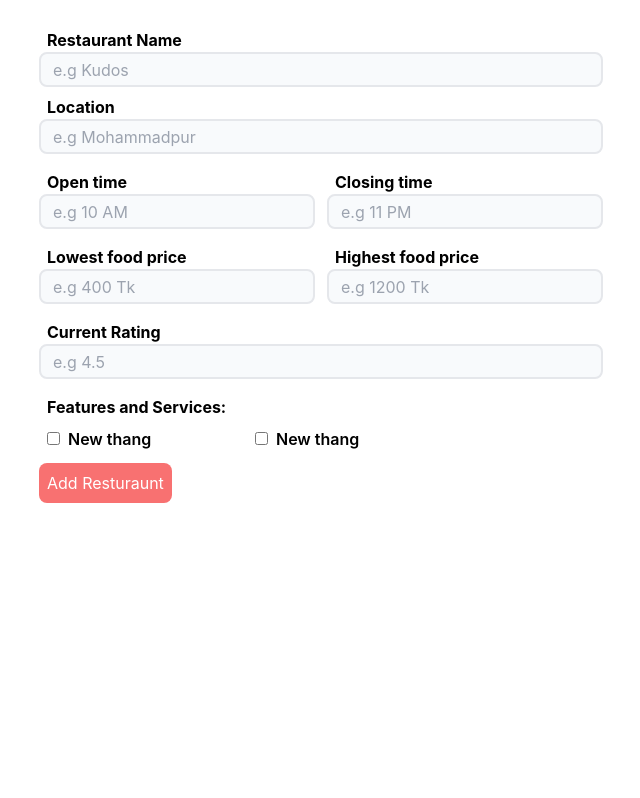
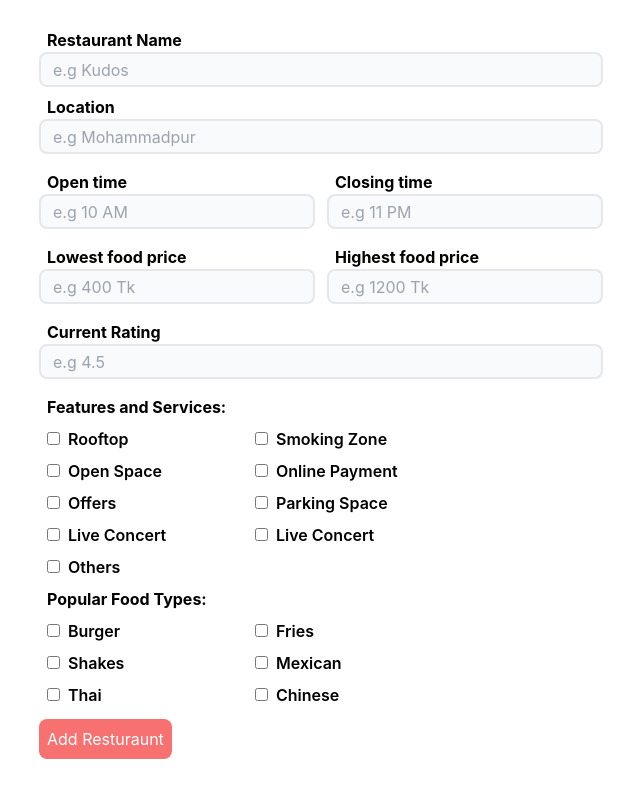
Before and after one commit to noman5945/Checkout-Restaurant-Form-Admin, a React (Create React App) app: page / in a window 1280 px wide. Shown: the whole page, without its empty margins (319-959 px from the left). Built offline with nearby package versions, Linux system fonts and the light colour scheme.

Commit message:
Food Menu section work left

```diff
--- a/src/constants/constants.js
+++ b/src/constants/constants.js
@@ -1,6 +1,65 @@
 export const Features = [
+  {
+    label: "Rooftop",
+    value: "Rooftop",
+  },
   {
     label: "Smoking Zone",
     value: "Smoking Zone",
   },
+  {
+    label: "Open Space",
+    value: "Open Space",
+  },
+  {
+    label: "Online Payment",
+    value: "Online Payment",
+  },
+  {
+    label: "Offers",
+    value: "Offers",
+  },
+  {
+    label: "Parking Space",
+    value: "Parking Space",
+  },
+  {
+    label: "Live Concert",
+    value: "Live Concert",
+  },
+  {
+    label: "Live Concert",
+    value: "Live Concert",
+  },
+  {
+    label: "Others",
+    value: "Others",
+  },
 ];
+
+export const FoodTypes = [
+  {
+    label: "Burger",
+    value: "Burger",
+  },
+  {
+    label: "Fries",
+    value: "Fries",
+  },
+  {
+    value: "Shakes",
+    label: "Shakes",
+  },
+  {
+    value: "Mexican",
+    label: "Mexican",
+  },
+  {
+    label: "Thai",
+    value: "Thai",
+  },
+  {
+    label: "Chinese",
+    value: "Chinese",
+  },
+];
--- a/src/pages/GeneralDetails.js
+++ b/src/pages/GeneralDetails.js
@@ -2,6 +2,7 @@ import React, { useState } from "react";
 import InputField from "../components/InputField";
 import CustomButton from "../components/CustomButton";
 import CheckBox from "../components/CheckBox";
+import { Features, FoodTypes } from "../constants/constants";
 
 const GeneralDetails = () => {
   const [restName, setRestName] = useState("");
@@ -12,6 +13,8 @@ const GeneralDetails = () => {
   const [highestPrice, setHighestPrice] = useState("");
   const [rating, setRating] = useState("");
   const [features, setFeatures] = useState([]);
+  const [foodTypes, setFoodTypes] = useState([]);
+
   const handlePost = (event) => {
     event.preventDefault();
     const resturauntInfo = {
@@ -23,6 +26,7 @@ const GeneralDetails = () => {
       highestPrice: highestPrice,
       ratings: rating,
       features: features,
+      mainFoods: foodTypes,
     };
 
     console.log(resturauntInfo);
@@ -39,6 +43,17 @@ const GeneralDetails = () => {
       setFeatures(removedFeatures);
     }
     //console.log(features);
+  };
+
+  const handleFoodCheckbox = (event) => {
+    if (event.target.checked) {
+      setFoodTypes([...foodTypes, event.target.value.toString()]);
+    } else {
+      const removedFoodType = foodTypes.filter(
+        (foodtype) => foodtype !== event.target.value.toString()
+      );
+      setFoodTypes(removedFoodType);
+    }
   };
 
   return (
@@ -95,16 +110,29 @@ const GeneralDetails = () => {
             <p>Features and Services:</p>
           </div>
           <div className=" grid grid-cols-1 lg:grid-cols-2 gap-2">
-            <CheckBox
-              label={"New thang"}
-              value={"whhof1"}
-              chngFn={handleCheckbox}
-            ></CheckBox>
-            <CheckBox
-              label={"New thang"}
-              value={"whhof2"}
-              chngFn={handleCheckbox}
-            ></CheckBox>
+            {Features.map((feature, index) => (
+              <CheckBox
+                key={index}
+                label={feature.label}
+                value={feature.value}
+                chngFn={handleCheckbox}
+              ></CheckBox>
+            ))}
+          </div>
+        </div>
+        <div className=" flex flex-col items-start">
+          <div className=" text-start font-bold p-2">
+            <p>Popular Food Types:</p>
+          </div>
+          <div className=" grid grid-cols-1 lg:grid-cols-2 gap-2">
+            {FoodTypes.map((foodtype, index) => (
+              <CheckBox
+                key={index}
+                label={foodtype.label}
+                value={foodtype.value}
+                chngFn={handleFoodCheckbox}
+              ></CheckBox>
+            ))}
           </div>
         </div>
         <CustomButton
```
